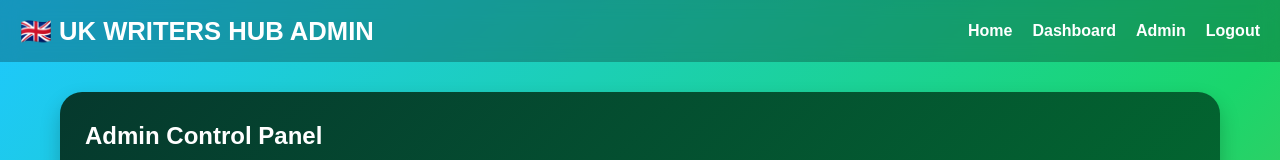
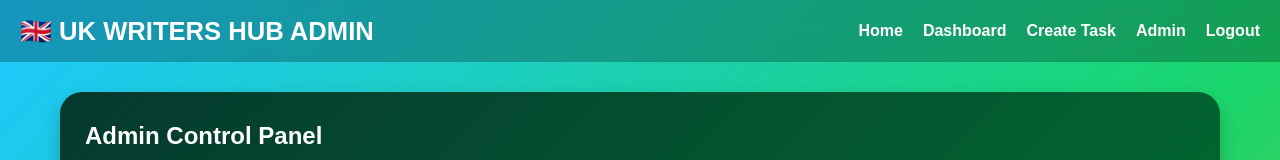
Before and after one commit to onlinesellers001htomyly-oss/UK-WRITERS-HUB-, a website: page admin.html in a window 1280 px wide. Shown: the top 160 px of the page. Drawn offline with Linux system fonts and the light colour scheme.

Commit message:
Update admin.html

```diff
--- a/admin.html
+++ b/admin.html
@@ -15,6 +15,7 @@
     <nav id="mobileMenu" class="nav">
       <a href="index.html">Home</a>
       <a href="dashboard.html">Dashboard</a>
+      <a href="create-task.html">Create Task</a>
       <a href="admin.html">Admin</a>
       <a href="#" onclick="logoutUser()">Logout</a>
     </nav>
```
